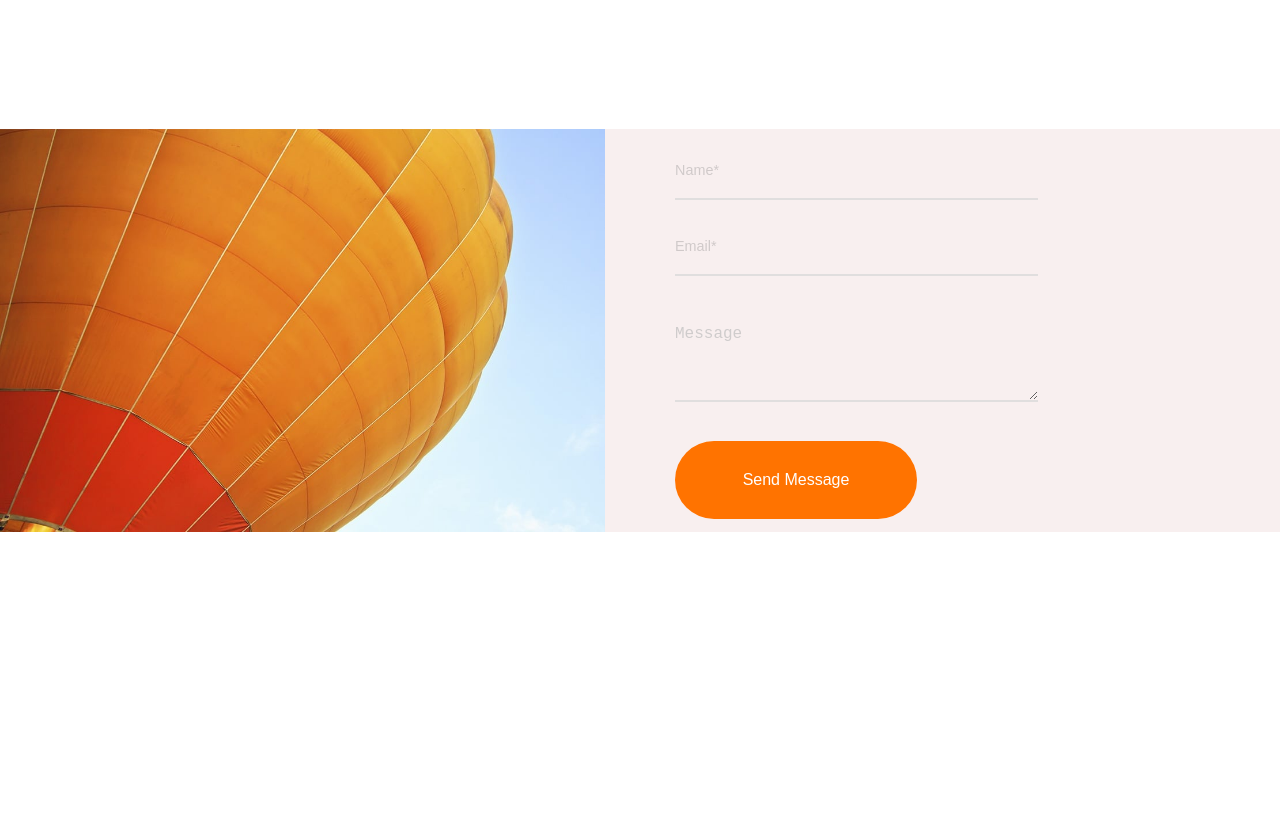
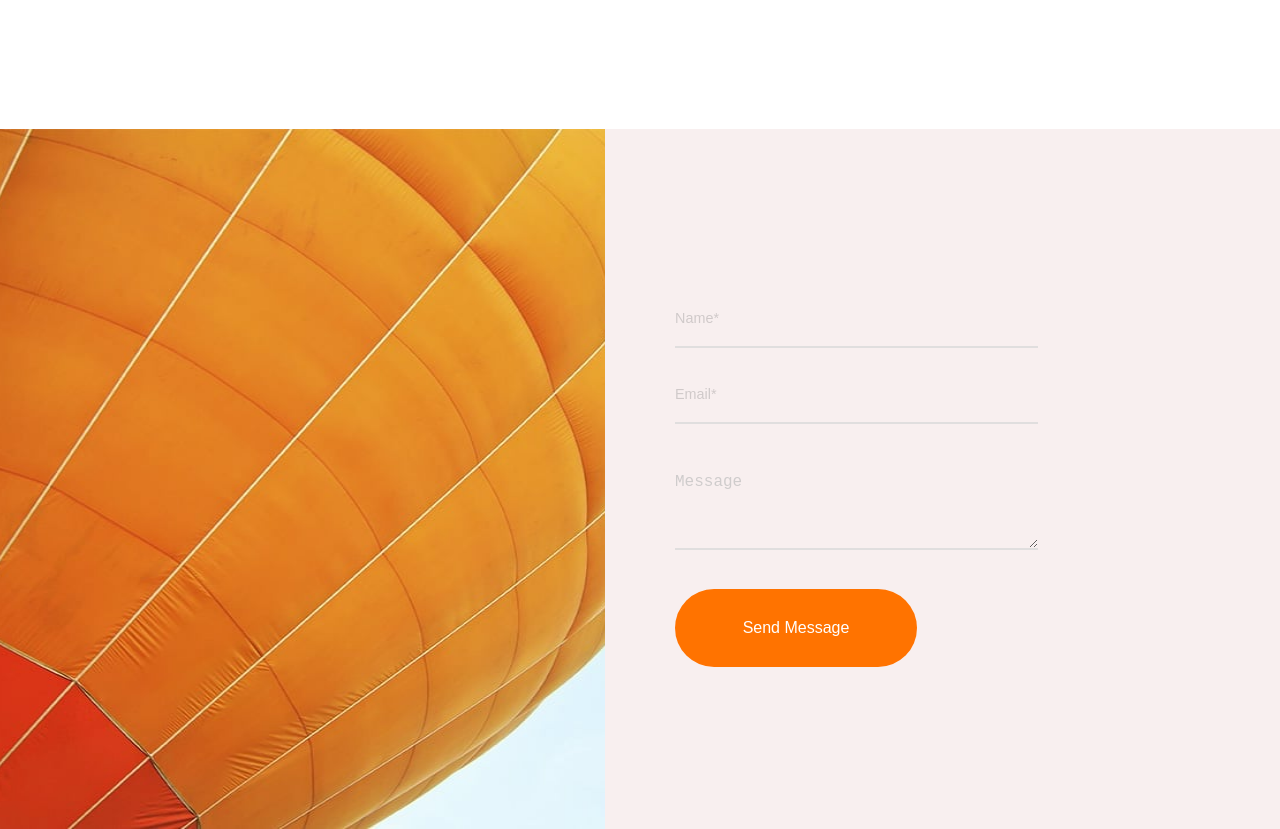
Before and after one commit to Trend20/Skyline, a React (Create React App) app: page / in a window 1280 px wide. Shown: the part 7260-8089 px from the top of the page. Before the commit the page ends 7792 px from the top, so only its background shows below. Built offline with nearby package versions, Linux system fonts and the light colour scheme.

Commit message:
contact commit

```diff
--- a/src/components/Contact/Contact.css
+++ b/src/components/Contact/Contact.css
@@ -4,15 +4,22 @@
     width: 100%;
     background: rgb(248, 239, 239);
     align-items: center;
+    height: auto;
 }
 
 .contact-image{
     display: flex;
     width: 50%;
+    justify-content: center;
+    align-items: center;
+    overflow: hidden;
 }
 
 .contact-image img{
     max-width: 100%;
+    transform: scale(2, 1);
+    height: 700px;
+
 }
 
 .contact-us form{
```
